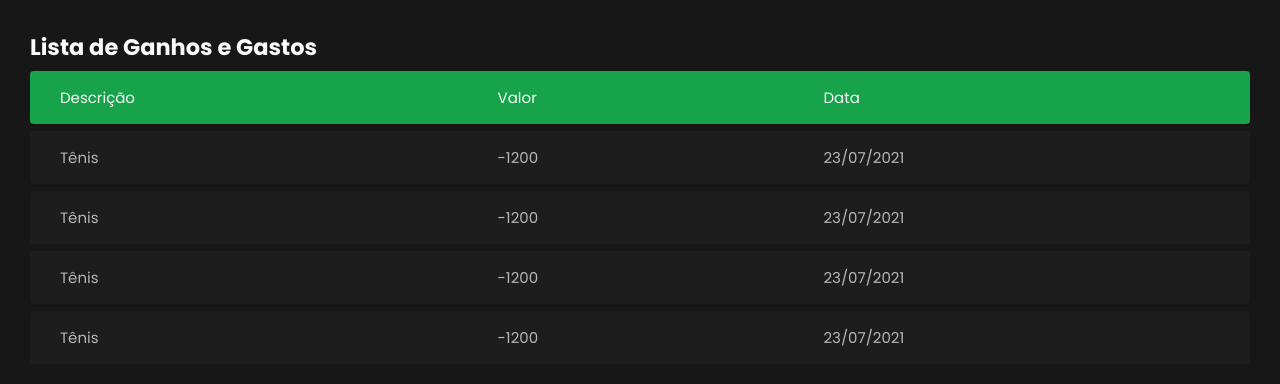
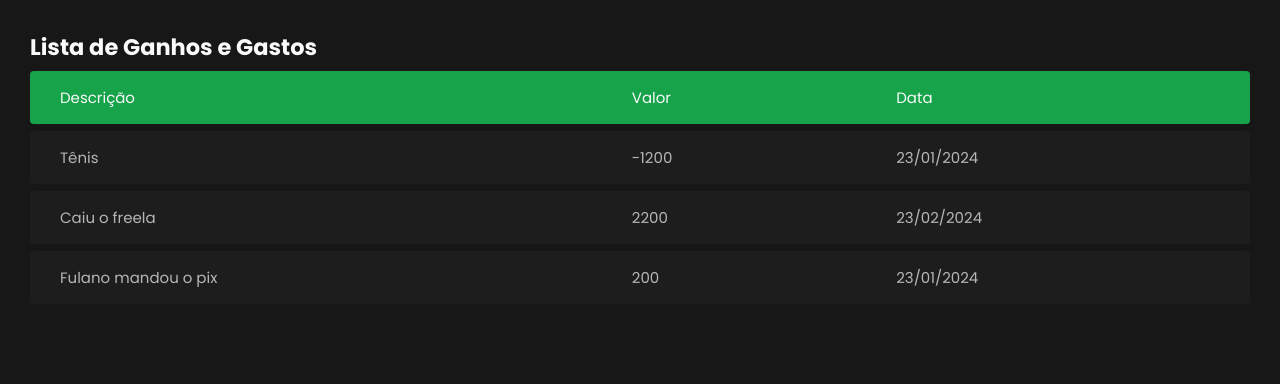
Before and after one commit to GustavoMont/fin-manager, a React (Create React App) app: page / in a window 1280 px wide. Shown: the top 384 px of the page. Built offline with nearby package versions, Linux system fonts and the light colour scheme.

Commit message:
feat: lists finances

```diff
--- a/src/App.js
+++ b/src/App.js
@@ -1,6 +1,26 @@
 import "./App.css";
 
 function App() {
+  const finances = [
+    {
+      id: 1,
+      description: "Tênis",
+      value: -1200,
+      date: "23/01/2024",
+    },
+    {
+      id: 2,
+      description: "Caiu o freela",
+      value: 2200,
+      date: "23/02/2024",
+    },
+    {
+      id: 3,
+      description: "Fulano mandou o pix",
+      value: 200,
+      date: "23/01/2024",
+    },
+  ];
   return (
     <main>
       <h2>Lista de Ganhos e Gastos</h2>
@@ -13,26 +33,13 @@ function App() {
           </tr>
         </thead>
         <tbody>
-          <tr>
-            <td>Tênis</td>
-            <td>-1200</td>
-            <td>23/07/2021</td>
-          </tr>
-          <tr>
-            <td>Tênis</td>
-            <td>-1200</td>
-            <td>23/07/2021</td>
-          </tr>
-          <tr>
-            <td>Tênis</td>
-            <td>-1200</td>
-            <td>23/07/2021</td>
-          </tr>
-          <tr>
-            <td>Tênis</td>
-            <td>-1200</td>
-            <td>23/07/2021</td>
-          </tr>
+          {finances.map((finance) => (
+            <tr key={finance.id}>
+              <td>{finance.description}</td>
+              <td>{finance.value}</td>
+              <td>{finance.date}</td>
+            </tr>
+          ))}
         </tbody>
       </table>
     </main>
```
